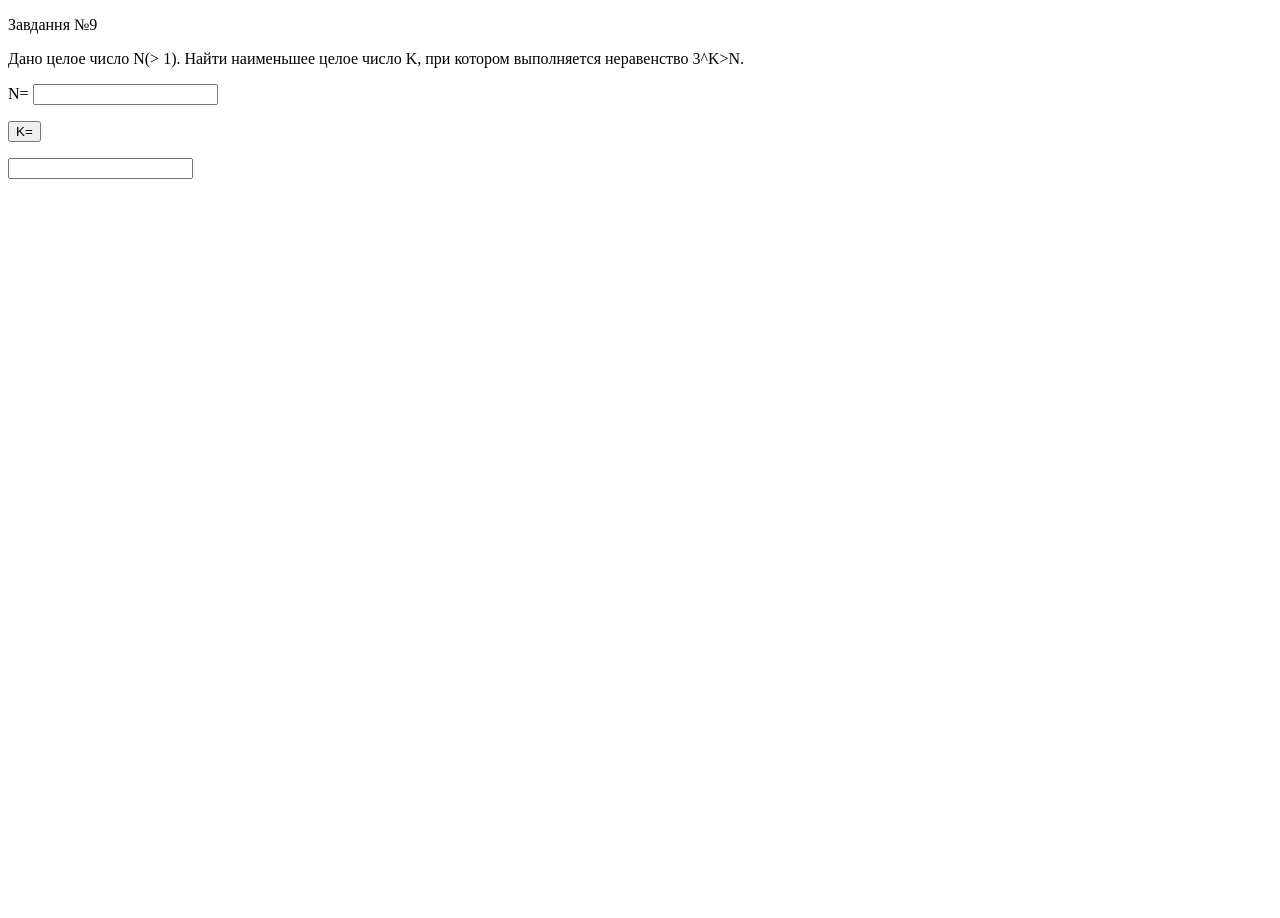
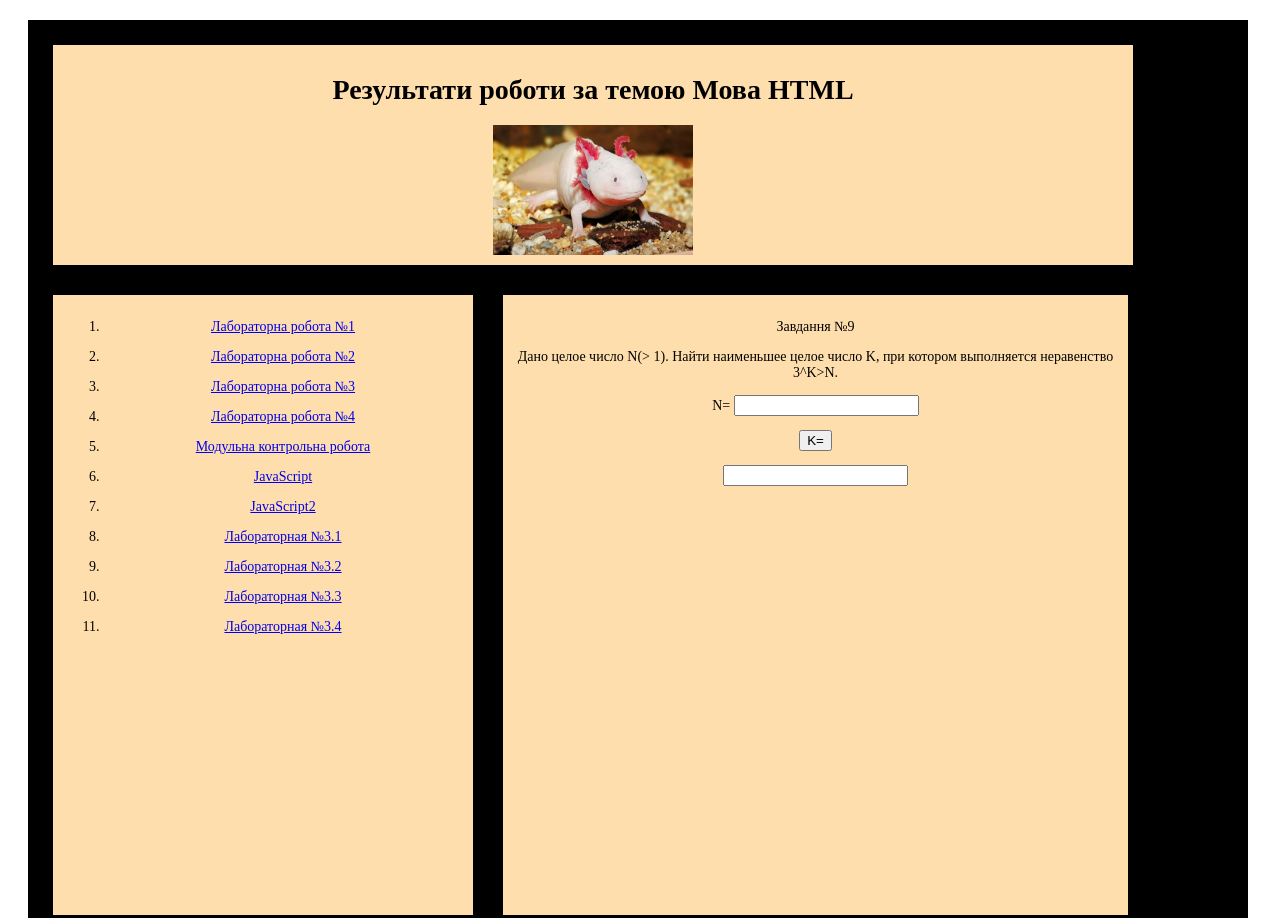
Before and after one commit to Mary4617/Conclusion, a plain HTML site: page 34.html in a window 1280 px wide. Shown: the top 918 px of the page. Before the commit the page ends 800 px from the top, so only its background shows below. Drawn offline with Linux system fonts and the light colour scheme.

Commit message:
Update 34.html

```diff
--- a/34.html
+++ b/34.html
@@ -1,14 +1,39 @@
 <!doctype html>
 <html>
 <head>
-<title>3.4</title>
+<title>Младьонова Марина Результати роботи за темою</title>
 <meta charset="UTF-8">
-<link rel="stylesheet" href="">
-<script src="34.js">
+<link rel="stylesheet" href="styleKR1.css">
+<script src="JAVASCRIPT.js" defer>
+</script>
+<script src="34.js" defer>
 </script>
 </head>
 <body>
+<div id="b1">
 
+
+<div id="b2"><h1>Результати роботи за темою Мова HTML</h1>
+            <img src="001.png" width="200" height="130" alt="Логотип">
+</div>
+
+<div id="b3">
+<ol>
+<li><p><a href="лаб1.html">Лабораторна робота №1</a></p></li>
+<li><p><a href="лаб2.html">Лабораторна робота №2</a></p></li>
+<li><p><a href="лаб3.html">Лабораторна робота №3</a></p></li>
+<li><p><a href="лаб4.html">Лабораторна робота №4</a></p></li>
+<li><p><a href="лаб5.html">Модульна контрольна робота</a></p></li>
+<li><p><a href="лаб6.html">JavaScript</a></p></li>
+<li><p><a href="лаб7.html">JavaScript2</a></p></li>
+<li><p><a href="31.html">Лабораторная №3.1</a></p></li>
+<li><p><a href="32.html">Лабораторная №3.2</a></p></li>
+<li><p><a href="33.html">Лабораторная №3.3</a></p></li>
+<li><p><a href="34.html">Лабораторная №3.4</a></p></li>
+</ol>
+</div>
+
+<div id="b4"><p>
 <p>Завдання №9</p>
 <p>Дано целое число N(> 1). Найти наименьшее целое число K, при
 котором выполняется неравенство 3^K>N.</p>
@@ -18,5 +43,10 @@
  <p><input type="button" value="K=" onclick="f1()"></p>
 <p><input name="comment" id="tt2" type="text"></p>
    </form>
+</div>
+
+<div id="b5">&copy Младьонова М. 2018</div>
+
+</div>
 </body>
-    </html>
+</html>
```
